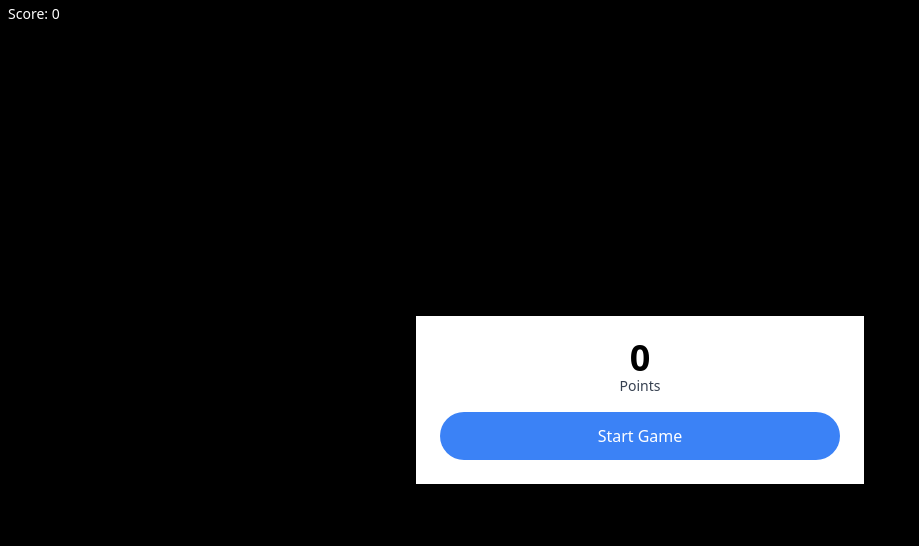
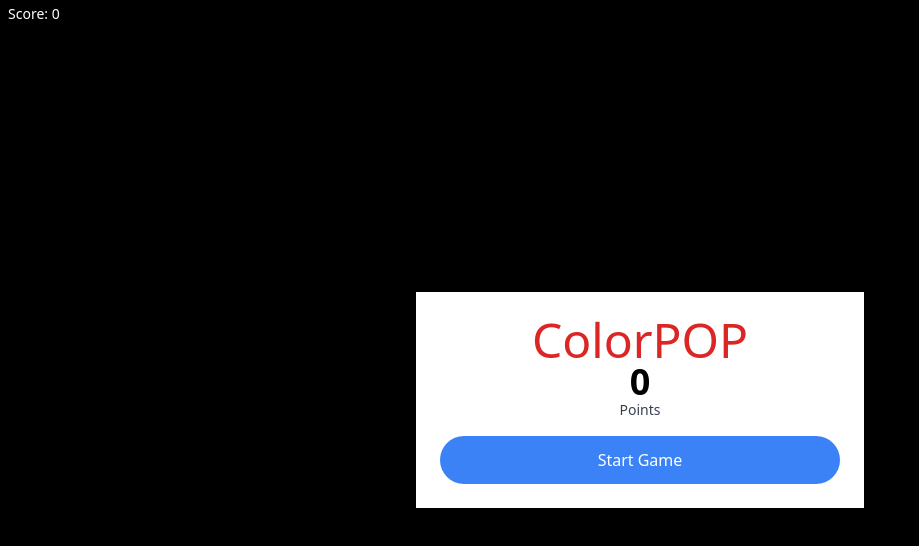
Before and after one commit to AzaZel445/ColorPOP, a plain HTML site: page index.html in a window 1280 px wide. Shown: the whole page, without its empty margins (0-919 px from the left). Drawn offline with nearby package versions, Linux system fonts and the light colour scheme.

Commit message:
Update index.html

```diff
--- a/index.html
+++ b/index.html
@@ -20,6 +20,7 @@
 
     <div id="modalEl" class="fixed inset-0 flex items-center justify-center">
         <div class="bg-white max-w-md w-full p-6 text-center">
+            <h1 class="text-5xl font-itallic text-red-600 leading-non">ColorPOP</h1>
             <h1 class="text-4xl font-bold leading-none" id="bigScoreEl">0</h1>
             <p class="text-sm text-gray-700 mb-4">Points</p>
             <div>
```
